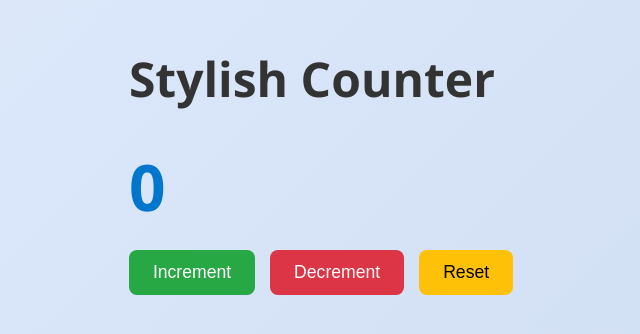
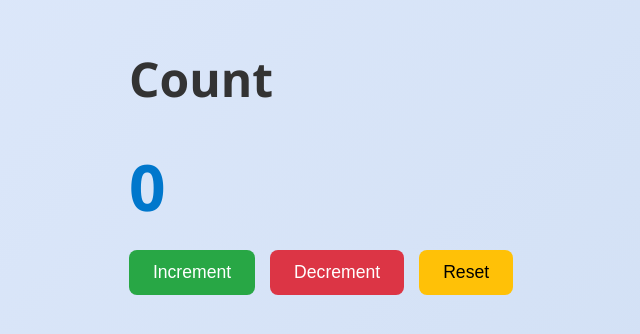
Before and after one commit to monitiyasa-dot/CountProject, a plain HTML site: page index.HTML in a window 1280 px wide. Shown: the part 246-580 px from the top of the page, without its empty margins (319-959 px from the left). Drawn offline with Linux system fonts and the light colour scheme.

Commit message:
Update index.HTML

```diff
--- a/index.HTML
+++ b/index.HTML
@@ -2,7 +2,7 @@
 <h lang="en">
 <head>
   <meta charset="UTF-8">
-  <title>Stylish Counter</title>
+  <title>Count</title>
   <style>
     body {
       display: flex;
@@ -64,7 +64,7 @@
 </head>
 <body>
 
-  <h1>Stylish Counter</h1>
+  <h1>Count</h1>
   <div id="count">0</div>
 
   <div class="buttons">
```
